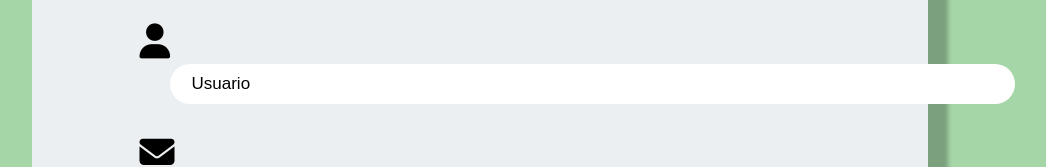
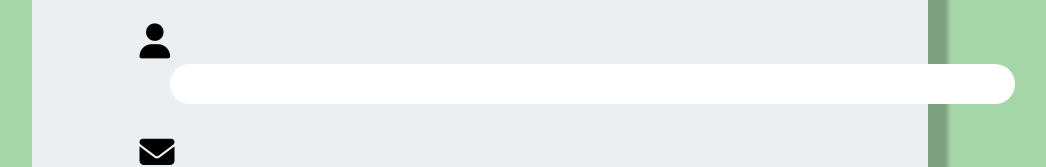
Before and after one commit to Gustavo-Vazquez9/Proyecto-Angular, an Angular app in the folder Costeo/: page / in a window 1280 px wide. Shown: the part 256-423 px from the top of the page, without its empty margins (160-1206 px from the left). Built offline with nearby package versions, Linux system fonts and the light colour scheme.

Commit message:
Se agrego el ngmodel

```diff
--- a/Costeo/src/app/app.module.ts
+++ b/Costeo/src/app/app.module.ts
@@ -1,4 +1,5 @@
 import { NgModule } from '@angular/core';
+import { FormsModule } from '@angular/forms';
 import { BrowserModule } from '@angular/platform-browser';
 
 import { AppRoutingModule } from './app-routing.module';
@@ -12,7 +13,8 @@ import { LoginComponent } from './components/login/login.component';
   ],
   imports: [
     BrowserModule,
-    AppRoutingModule
+    AppRoutingModule,
+    FormsModule
   ],
   providers: [],
   bootstrap: [AppComponent]
--- a/Costeo/src/app/components/login/login.component.html
+++ b/Costeo/src/app/components/login/login.component.html
@@ -1,5 +1,6 @@
 <div class="full-screen">
-    <form class="form">
+    <form class="form"
+    (ngSubmit)="ingresarUsuario()">
         <div class="profile-pic">
             <img src="https://i.pinimg.com/originals/4c/6d/f9/4c6df95f02a071086571d91c3668043d.jpg" alt="Profile Picture">
             <div class="pic">
@@ -8,7 +9,12 @@
         </div>
         <div class="form-inputs">
             <i class="fa-solid fa-user">
-                <input type="text" value="Usuario" required>
+                <input
+                type="text"
+                value="Usuario"
+                required
+                name="texto"
+                [(ngModel)]="texto">
             </i>
             <br>
             <i class="fas fa-envelope">
--- a/Costeo/src/app/components/login/login.component.ts
+++ b/Costeo/src/app/components/login/login.component.ts
@@ -1,4 +1,4 @@
-import { Component} from '@angular/core';
+import { Component, EventEmitter, Output} from '@angular/core';
 
 @Component({
   selector: 'app-login',
@@ -7,7 +7,11 @@ import { Component} from '@angular/core';
 })
 export class LoginComponent{
 
+  texto: string = '';
   constructor() { }
 
+  ingresarUsuario(){
+    console.log(this.texto);
+  }
 
 }
```
